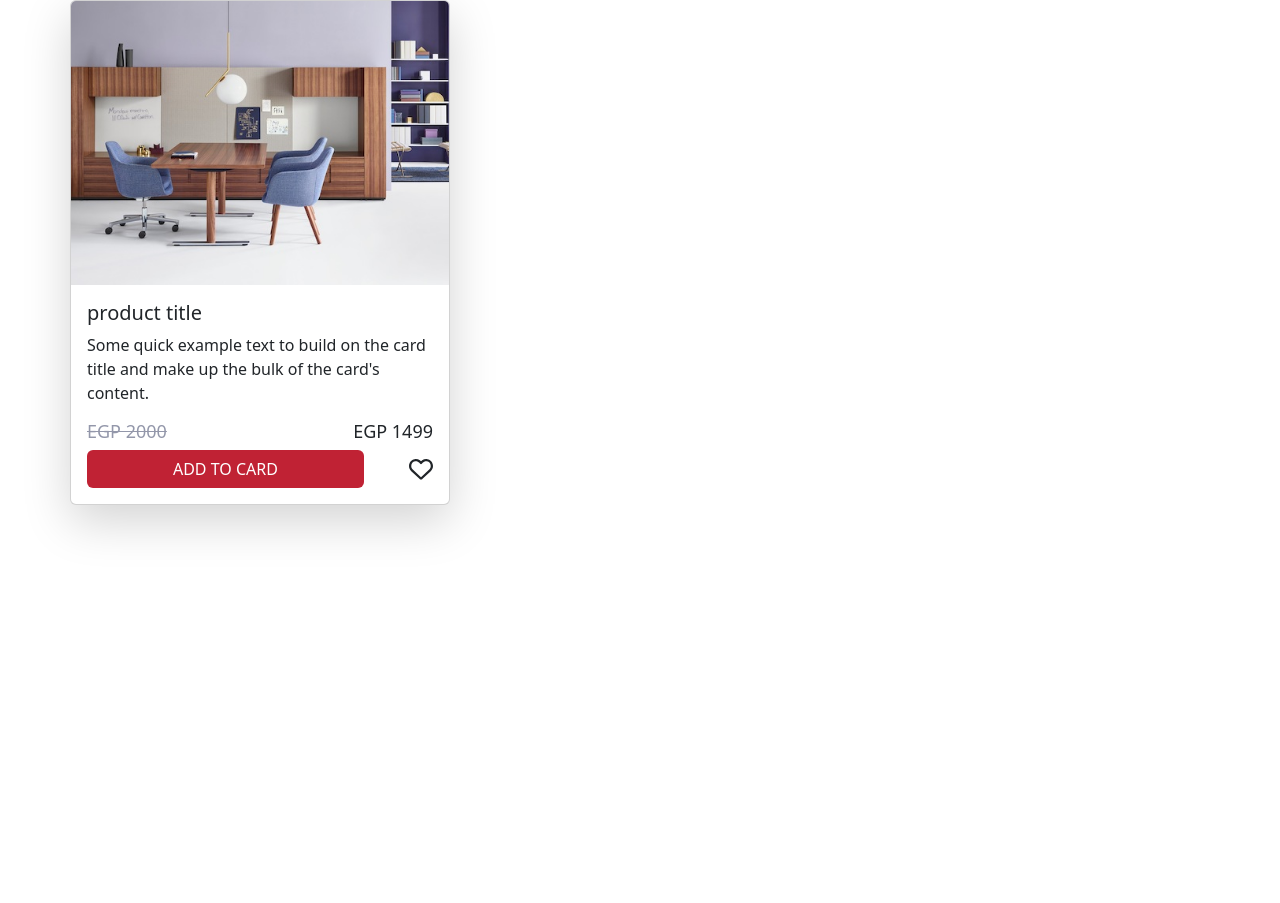
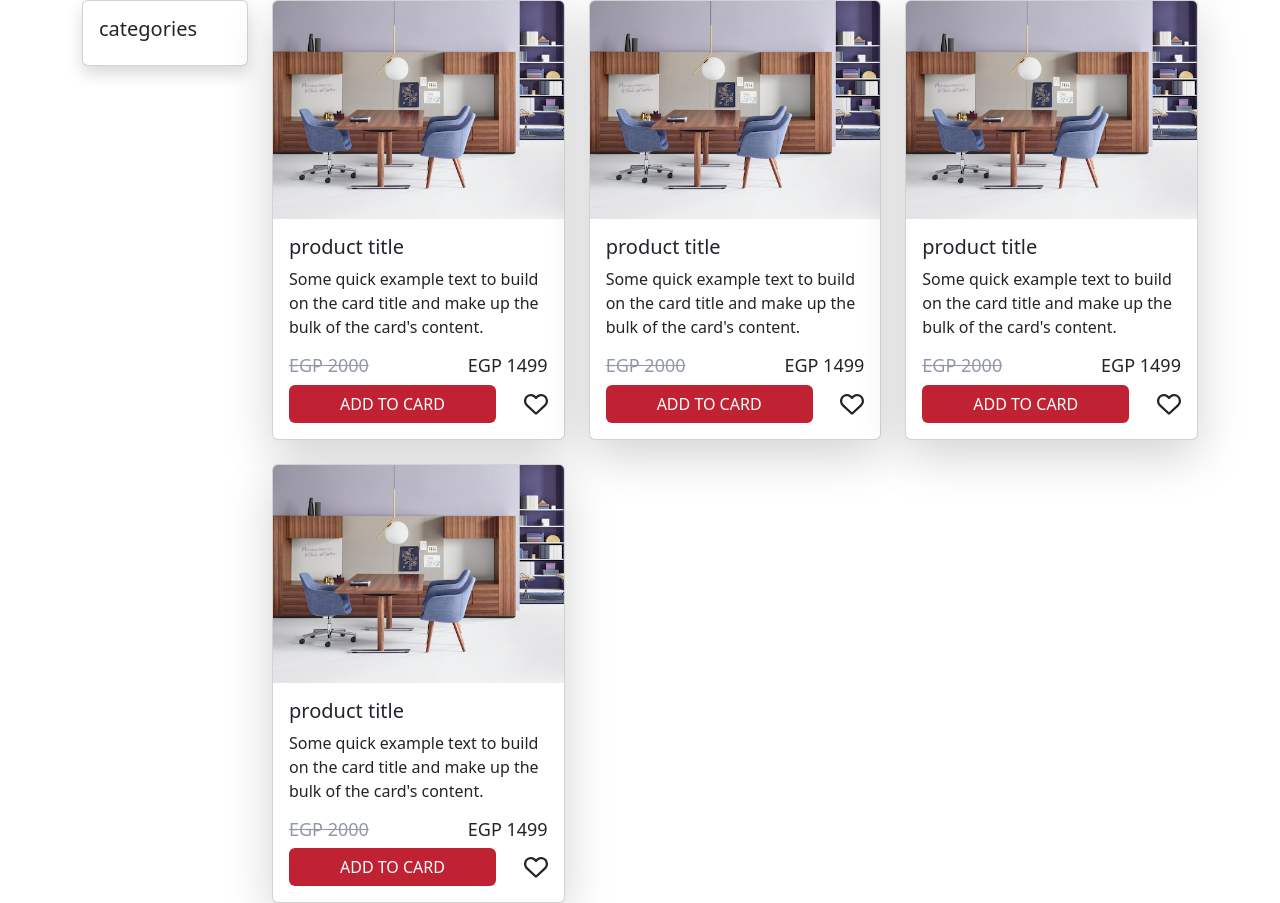
Before and after one commit to M-Massoud/Furniture-Store-frontend, a React (Create React App) app: page /products in a window 1280 px wide. Before the commit the page ends 800 px from the top, so only its background shows below. Built offline with nearby package versions, Linux system fonts and the light colour scheme.

Commit message:
add products page

```diff
--- a/src/App.css
+++ b/src/App.css
@@ -7,6 +7,7 @@
 
 * {
   user-select: none;
+  box-sizing: border-box;
 }
 .imghover {
   transition: all 1.3s linear;
--- a/src/App.js
+++ b/src/App.js
@@ -1,20 +1,20 @@
 // import logo from './logo.svg';
 import './App.css';
-import { BrowserRouter as Router, Switch, Route } from "react-router-dom";
+import { BrowserRouter as Router, Switch, Route } from 'react-router-dom';
 import 'bootstrap/dist/css/bootstrap.css';
-import Main from "./components/itemsComponent/Mainpage";
-import CardComponent from './components/cardComponent/cardComponent';
-import LoginComponent from "./components/loginComponent/LoginComponent";
-import RegisterationComponent from "./components/registerationComponent/RegisterationComponent";
-import WishListComponent from "./components/wishListComponent/WishListComponent";
-import ShoppingCartComponent from "./components/shoppingCartComponent/ShoppingCartComponent";
+import Main from './components/itemsComponent/Mainpage';
+import LoginComponent from './components/loginComponent/LoginComponent';
+import RegisterationComponent from './components/registerationComponent/RegisterationComponent';
+import WishListComponent from './components/wishListComponent/WishListComponent';
+import ShoppingCartComponent from './components/shoppingCartComponent/ShoppingCartComponent';
+import ProductsPage from './pages/productsPage';
 
 function App() {
   return (
     <Router>
       <Switch>
         <Route path={'/'} exact component={Main} />
-        <Route path={'/products'} component={CardComponent} />
+        <Route path={'/products'} component={ProductsPage} />
         <Route path={'/login'} component={LoginComponent} />
         <Route path={'/register'} component={RegisterationComponent} />
         <Route path={'/wishList'} component={WishListComponent} />
--- a/src/components/cardComponent/cardComponent.js
+++ b/src/components/cardComponent/cardComponent.js
@@ -5,16 +5,15 @@ import { faHeart } from '@fortawesome/free-regular-svg-icons';
 export default function CardComponent() {
   return (
     <>
-      <div className="container">
-        <div className="row">
-          <div className="col-6 col-lg-4 card shadow-lg product-card ">
+      <div class="col">
+        <div className="card shadow-lg product-card">
           <img src={img} className="card-img-top" alt="..." />
 
           <div className="card-body">
             <h5 className="card-title">product title</h5>
             <p className="card-text">
-                Some quick example text to build on the card title and make up
-                the bulk of the card's content.
+              Some quick example text to build on the card title and make up the
+              bulk of the card's content.
             </p>
             <div className="product-price">
               <h6 className="old-price">EGP 2000</h6>
@@ -31,7 +30,6 @@ export default function CardComponent() {
           </div>
         </div>
       </div>
-      </div>
     </>
   );
 }
--- /dev/null
+++ b/src/components/sidebarComponent/sidebarComponent.css
@@ -0,0 +1,3 @@
+.sidebar-box {
+  background-color: white;
+}
--- /dev/null
+++ b/src/components/sidebarComponent/sidebarComponent.js
@@ -0,0 +1,14 @@
+import './sidebarComponent.css';
+
+export default function SidebarComponent() {
+  return (
+    <>
+      <div className="card sidebar-box shadow ">
+        <div class="card-body">
+          <h5 class="card-title">categories</h5>
+          <p class="card-text"></p>
+        </div>
+      </div>
+    </>
+  );
+}
--- /dev/null
+++ b/src/pages/productsPage.js
@@ -0,0 +1,23 @@
+import CardComponent from '../components/cardComponent/cardComponent';
+import SidebarComponent from '../components/sidebarComponent/sidebarComponent';
+export default function ProductsPage() {
+  return (
+    <>
+      <div className="container">
+        <div className="row">
+          <div className="col-12 col-sm-4 col-md-3 col-lg-2">
+            <SidebarComponent />
+          </div>
+          <div className="col col-sm-8 col-md-9 col-lg-10">
+            <div className="row row-cols-1 row-cols-md-2 row-cols-lg-3  g-4 ">
+              <CardComponent />
+              <CardComponent />
+              <CardComponent />
+              <CardComponent />
+            </div>
+          </div>
+        </div>
+      </div>
+    </>
+  );
+}
```
Also changed, not shown: src/components/itemsComponent/ItemsNav.js (+27 -19 lines). Lines whose indentation alone changed are shown as unchanged.
